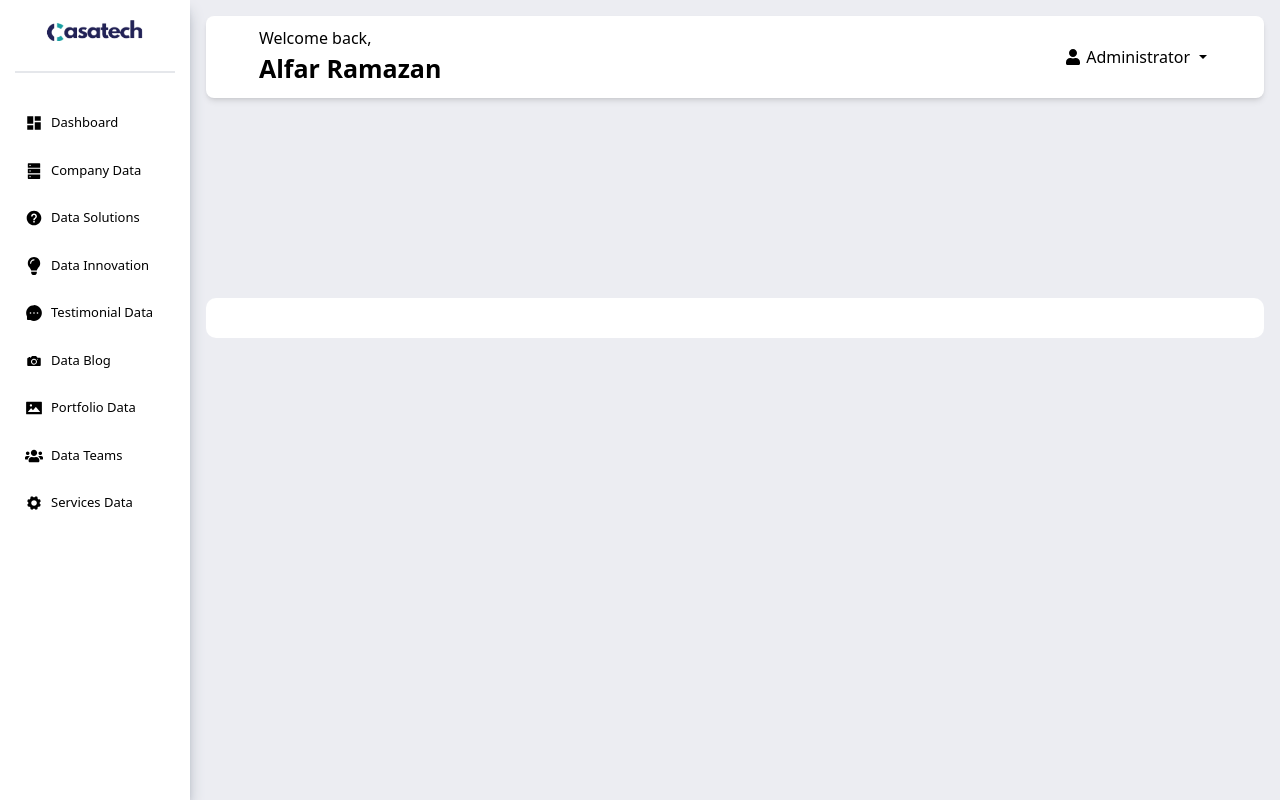
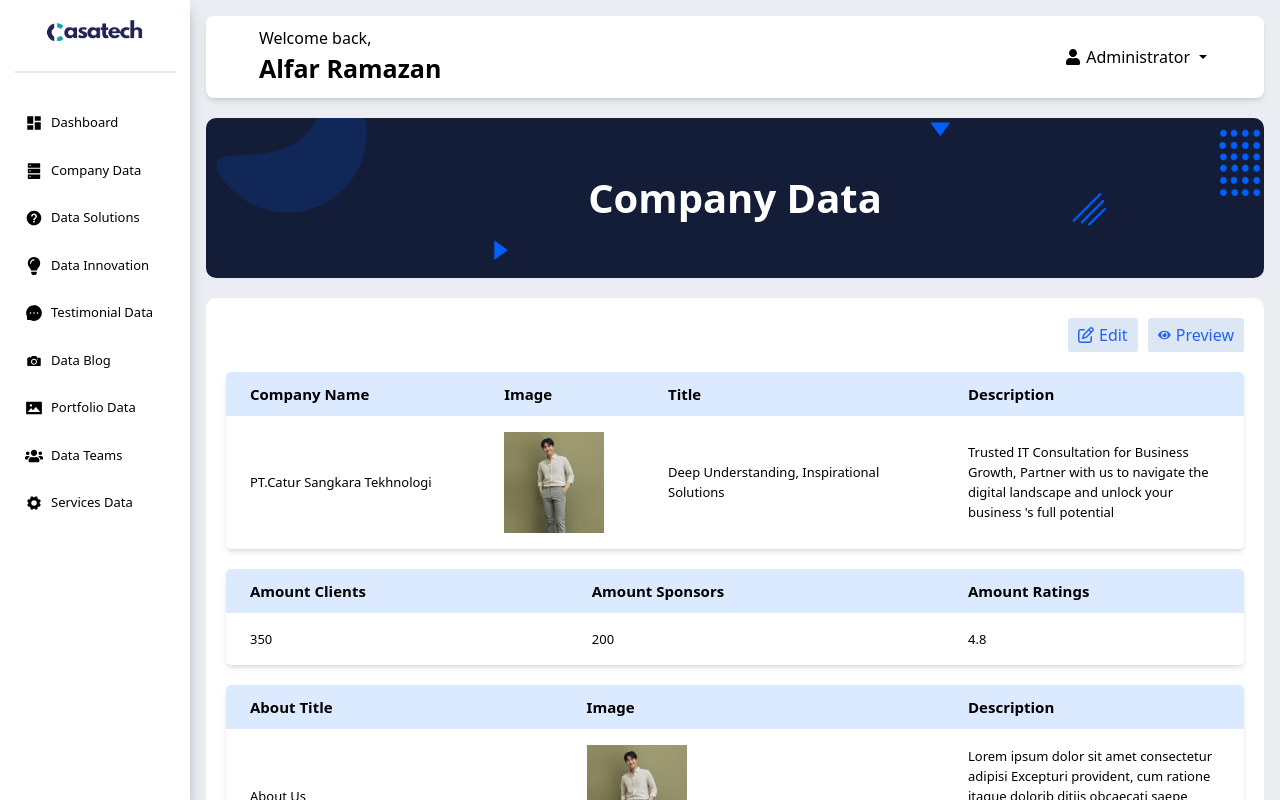
Before and after one commit to Muhammad-Khairul-Kholqi/adminPageCasatech, a React (Create React App) app: page /company-data in a window 1280 px wide. Built offline with nearby package versions, Linux system fonts and the light colour scheme.

Commit message:
add table company & not found page

```diff
--- a/src/App.js
+++ b/src/App.js
@@ -7,6 +7,7 @@ import AccountAdmin from './AccountAdmin';
 import CompanyData from './Data/Company/CompanyData';
 import SolutionsData from './Data/Solutioins/SolutionsData';
 import Signin from './Signin';
+import NotFound from './NotFound';
 import './Style/StyleApp.css';
 
 const DefaultLayout = ({ children }) => {
@@ -66,6 +67,7 @@ const App = () => {
                         }
                     />
                     <Route path="/signin" element={<Signin />} />
+                    <Route path="*" element={<NotFound />} />
                 </Routes>
             </Router>
         </>
--- a/src/Data/Company/CompanyData.js
+++ b/src/Data/Company/CompanyData.js
@@ -1,6 +1,10 @@
 import React from "react";
-import backgImg from '../../Assets/bg.png'
-import '../../Style/StyleCompany.css'
+import backgImg from '../../Assets/bg.png';
+import '../../Style/StyleCompany.css';
+import { Link } from 'react-router-dom';
+import profile from '../../Assets/profile.png';
+import { FaEye } from "react-icons/fa";
+import { FaRegPenToSquare } from "react-icons/fa6";
 
 const CompanyData = () => {
     return (
@@ -11,10 +15,172 @@ const CompanyData = () => {
                     {
                         backgroundImage: `url(${backgImg})`
                     }
-                } data-aos="flip-down" data-aos-duration="1300">
+                }>
                 <h1 className="title text-center item-center text-white text-[40px] font-bold px-[20px]"> Company Data </h1></div>
 
                 <div className="bg-white p-[20px] rounded-[10px] mt-[20px]">
+                    <div className="flex gap-[10px] justify-end">
+                        <Link>
+                            <div className="icon-text flex gap-[5px] items-center text-blue-600 bg-[#DCE6F5] hover:bg-blue-200 px-[10px] rounded-[3px] w-[70px] py-[5px]">
+                                <FaRegPenToSquare />
+                                <p className="text-link">Edit</p>
+                            </div>
+                        </Link>
+                        <Link>
+                            <div className="icon-text flex gap-[5px] items-center text-blue-600 bg-[#DCE6F5] hover:bg-blue-200 px-[10px] rounded-[3px] w-[96px] py-[5px]">
+                                <FaEye />
+                                <p className="text-link">Preview</p>
+                            </div>
+                        </Link>
+                    </div>
+
+                    <div className="mt-[20px]">
+                        <div class="relative overflow-x-auto shadow-md rounded-[5px]">
+                            <table class="w-full text-sm text-left rtl:text-right">
+                                <thead class="text-[15px] bg-blue-100">
+                                    <tr>
+                                        <th scope="col" class="px-6 py-3">
+                                            Company Name
+                                        </th>
+                                        <th scope="col" class="px-6 py-3">
+                                            Image
+                                        </th>
+                                        <th scope="col" class="px-6 py-3">
+                                            Title
+                                        </th>
+                                        <th scope="col" class="px-6 py-3">
+                                            Description
+                                        </th>
+                                    </tr>
+                                </thead>
+                                <tbody>
+                                    <tr className="text-[13px]">
+                                        <td class="px-6 py-4">
+                                            PT.Catur Sangkara Tekhnologi
+                                        </td>
+                                        <td class="px-6 py-4">
+                                            <img className="w-[100px]" src={profile} />
+                                        </td>
+                                        <td class = "px-6 py-4 w-[300px]" >
+                                            Deep Understanding,
+                                            Inspirational Solutions
+                                        </td>
+                                        <td class = "px-6 py-4 w-[300px]" >
+                                            Trusted IT Consultation
+                                            for Business Growth,
+                                            Partner with us to navigate the digital landscape
+                                            and unlock your business 's full potential
+                                        </td>
+                                    </tr>
+                                </tbody>
+                            </table>
+                        </div>
+                    </div>
+
+                    <div className="mt-[20px]">
+                        <div class="relative overflow-x-auto shadow-md rounded-[5px]">
+                            <table class="w-full text-sm text-left rtl:text-right">
+                                <thead class="text-[15px] bg-blue-100">
+                                    <tr>
+                                        <th scope="col" class="px-6 py-3">
+                                            Amount Clients
+                                        </th>
+                                        <th scope="col" class="px-6 py-3">
+                                            Amount Sponsors
+                                        </th>
+                                        <th scope="col" class="px-6 py-3">
+                                            Amount Ratings
+                                        </th>
+                                    </tr>
+                                </thead>
+                                <tbody>
+                                    <tr className="text-[13px]">
+                                        <td class="px-6 py-4">
+                                            350
+                                        </td>
+                                        <td class="px-6 py-4">
+                                            200
+                                        </td>
+                                        <td class = "px-6 py-4 w-[300px]" >
+                                           4.8
+                                        </td>
+                                    </tr>
+                                </tbody>
+                            </table>
+                        </div>
+                    </div>
+
+                    <div className="mt-[20px]">
+                        <div class="relative overflow-x-auto shadow-md rounded-[5px]">
+                            <table class="w-full text-sm text-left rtl:text-right">
+                                <thead class="text-[15px] bg-blue-100">
+                                    <tr>
+                                        <th scope="col" class="px-6 py-3">
+                                            About Title
+                                        </th>
+                                        <th scope="col" class="px-6 py-3">
+                                            Image
+                                        </th>
+                                        <th scope="col" class="px-6 py-3">
+                                            Description
+                                        </th>
+                                    </tr>
+                                </thead>
+                                <tbody>
+                                    <tr className="text-[13px]">
+                                        <td class="px-6 py-4">
+                                            About Us
+                                        </td>
+                                        <td class="px-6 py-4">
+                                            <img className="w-[100px]" src={profile} />
+                                        </td>
+                                        <td class = "px-6 py-4 w-[300px]" >
+                                            Lorem ipsum dolor sit amet consectetur adipisi
+                                            Excepturi provident, cum ratione itaque dolorib
+                                            ditiis obcaecati saepe molestias debitis dolor di
+                                            m ? Praesentium aliquid
+                                        </td>
+                                    </tr>
+                                </tbody>
+                            </table>
+                        </div>
+                    </div>
+
+                    <div className="mt-[20px]">
+                        <div class="relative overflow-x-auto shadow-md rounded-[5px]">
+                            <table class="w-full text-sm text-left rtl:text-right">
+                                <thead class="text-[15px] bg-blue-100">
+                                    <tr>
+                                        <th scope="col" class="px-6 py-3">
+                                            Vision
+                                        </th>
+                                        <th scope="col" class="px-6 py-3">
+                                            Mision
+                                        </th>
+                                    </tr>
+                                </thead>
+                                <tbody>
+                                    <tr className="text-[13px]">
+                                        <td class="px-6 py-4">
+                                            Lorem ipsum dolor sit amet consectetur
+                                            adipisicing elit.Excepturi provident, cum
+                                            ratione itaque doloribus blanditiis obcae
+                                            cati saepe molestias debitis dolor dicta
+                                            earum ? Praesentium
+                                        </td>
+                                        <td class="px-6 py-4">
+                                            Lorem ipsum dolor sit amet consectetur
+                                            adipisicing elit.Excepturi provident, cum
+                                            ratione itaque doloribus blanditiis obcae
+                                            cati saepe molestias debitis dolor dicta
+                                            earum ? Praesentium
+                                        </td>
+                                    </tr>
+                                </tbody>
+                            </table>
+                        </div>
+                    </div>
+
 
                 </div>
             </div>
--- /dev/null
+++ b/src/NotFound.js
@@ -0,0 +1,14 @@
+// NotFound.js
+
+import React from 'react';
+
+const NotFound = () => {
+  return (
+    <div>
+      <h2>404 - Not Found</h2>
+      <p>Routing Anda salah. Halaman yang Anda cari tidak ditemukan.</p>
+    </div>
+  );
+}
+
+export default NotFound;
--- a/src/Signin.js
+++ b/src/Signin.js
@@ -17,7 +17,7 @@ const Signin = () => {
                 <form className="mt-5">
                     <input placeholder="Username.." type="text" className="type-input block border-solid border-2 border-gray-400 px-4 w-[300px] rounded-[3px] h-[30px] mb-4" />
                     <input placeholder="Password.." type="password" className="type-input block border-solid border-2 border-gray-400 px-4 w-[300px] rounded-[3px] h-[30px] mb-4" />
-                    <button className="button w-[300px] rounded-[3px] h-[30px] bg-blue-600 hover:bg-blue-700 text-white text-lg">Log In</button>
+                    <button className="button w-[300px] rounded-[3px] h-[30px] bg-blue-600 hover:bg-blue-700 text-white">Sign In</button>
                 </form>
                 <p className = "for-signup mt-[20px]" >
                     Don't have an account yet?
--- a/src/Style/StyleCompany.css
+++ b/src/Style/StyleCompany.css
@@ -1,6 +1,15 @@
 @media (max-width:445px) {
     .title {
         font-size: 30px;
+    }
+
+    .icon-text {
+        width: 39px;
+        font-size: 20px;
+    }
+
+    .text-link {
+        display: none;
     }
 }
 
```
